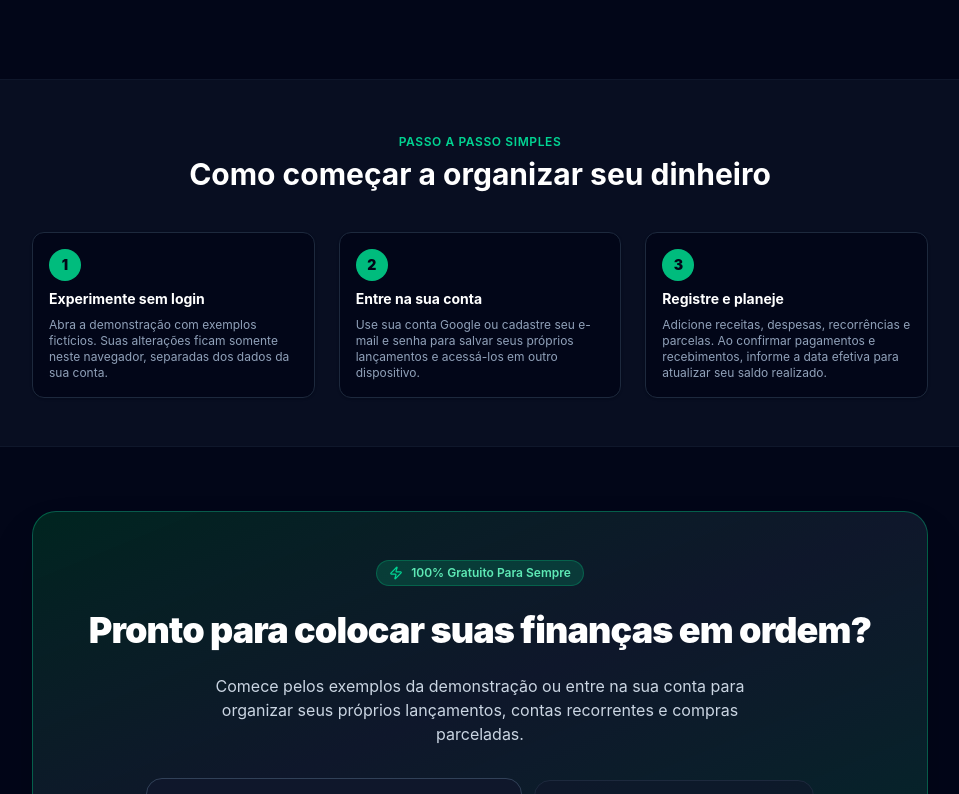
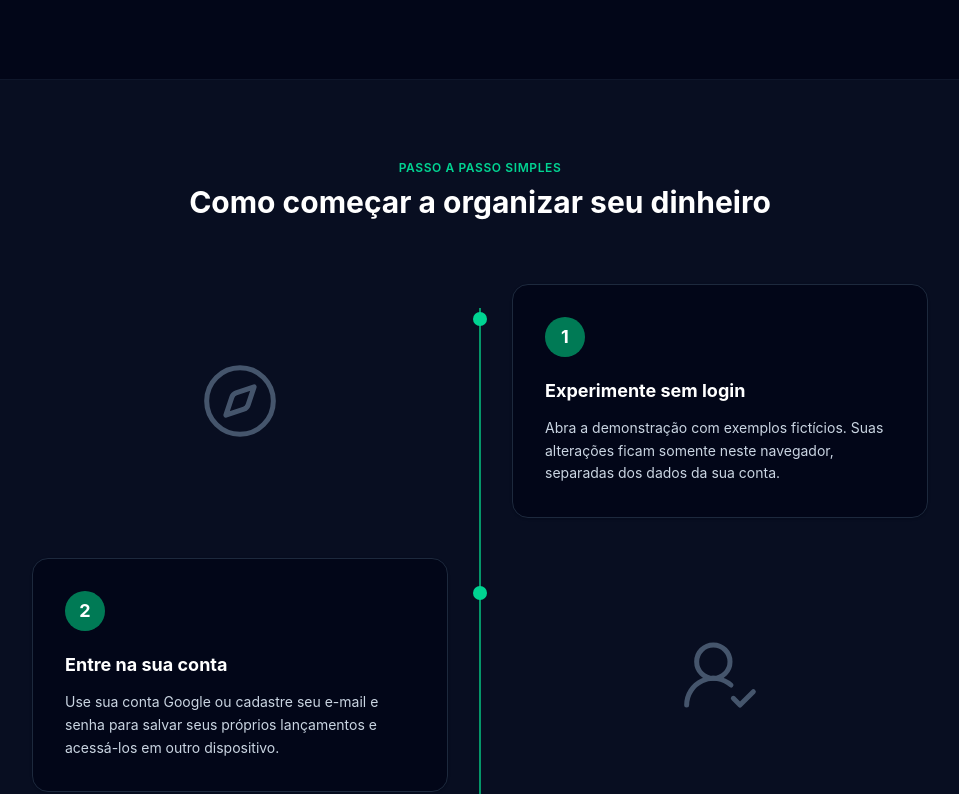
Before and after one commit to jonasnunees/ContandoDinheiro, a React (Vite) app: page / in a window 1280 px wide. Shown: the part 1466-2260 px from the top of the page, without its empty margins (160-1119 px from the left). Built offline with nearby package versions, Linux system fonts and the light colour scheme; no server answers.

Commit message:
feat: transforma passo a passo em linha do tempo acessível com animação na rolagem

```diff
--- /dev/null
+++ b/src/components/GettingStarted.tsx
@@ -0,0 +1,89 @@
+import { useEffect, useRef } from 'react';
+import { Compass, UserRoundCheck, Wallet } from 'lucide-react';
+
+const steps = [
+  {
+    title: 'Experimente sem login',
+    description: 'Abra a demonstração com exemplos fictícios. Suas alterações ficam somente neste navegador, separadas dos dados da sua conta.',
+    Icon: Compass,
+  },
+  {
+    title: 'Entre na sua conta',
+    description: 'Use sua conta Google ou cadastre seu e-mail e senha para salvar seus próprios lançamentos e acessá-los em outro dispositivo.',
+    Icon: UserRoundCheck,
+  },
+  {
+    title: 'Registre e planeje',
+    description: 'Adicione receitas, despesas, recorrências e parcelas. Ao confirmar pagamentos e recebimentos, informe a data efetiva para atualizar seu saldo realizado.',
+    Icon: Wallet,
+  },
+];
+
+export function GettingStarted() {
+  const listRef = useRef<HTMLOListElement>(null);
+
+  useEffect(() => {
+    const list = listRef.current;
+    const motion = window.matchMedia('(prefers-reduced-motion: reduce)');
+    if (!list || motion.matches || !('IntersectionObserver' in window)) return;
+
+    const items = Array.from(list.children);
+    const observer = new IntersectionObserver((entries) => {
+      entries.forEach((entry) => {
+        if (entry.isIntersecting) {
+          entry.target.removeAttribute('data-pending');
+          observer.unobserve(entry.target);
+        }
+      });
+    }, { threshold: 0.15 });
+
+    items.forEach((item) => {
+      // O conteúdo permanece visível sem suporte à animação ou ao JavaScript.
+      if (item.getBoundingClientRect().top >= window.innerHeight) {
+        item.setAttribute('data-pending', '');
+      }
+      observer.observe(item);
+    });
+
+    const revealAll = () => {
+      if (motion.matches) {
+        items.forEach((item) => item.removeAttribute('data-pending'));
+        observer.disconnect();
+      }
+    };
+    motion.addEventListener('change', revealAll);
+    return () => {
+      observer.disconnect();
+      motion.removeEventListener('change', revealAll);
+      items.forEach((item) => item.removeAttribute('data-pending'));
+    };
+  }, []);
+
+  return (
+    <section aria-labelledby="getting-started-title" className="py-16 sm:py-20 px-4 sm:px-8 bg-slate-100/60 dark:bg-slate-900/50 border-y border-slate-200 dark:border-slate-900">
+      <div className="max-w-4xl mx-auto">
+        <div className="text-center mb-12 sm:mb-16">
+          <p className="text-xs font-semibold text-emerald-700 dark:text-emerald-400 uppercase tracking-wider">Passo a passo simples</p>
+          <h2 id="getting-started-title" className="text-2xl sm:text-3xl font-bold text-slate-900 dark:text-white mt-2">Como começar a organizar seu dinheiro</h2>
+        </div>
+        {/* Safari precisa do papel explícito para preservar listas sem marcadores visuais. */}
+        {/* eslint-disable-next-line jsx-a11y/no-redundant-roles */}
+        <ol ref={listRef} className="getting-started-timeline" role="list">
+          {steps.map(({ title, description, Icon }, index) => (
+            <li key={title} className="getting-started-step">
+              <div className="getting-started-marker bg-emerald-600 dark:bg-emerald-400" aria-hidden="true" />
+              <div className="getting-started-card rounded-2xl bg-white dark:bg-slate-950 border border-slate-200 dark:border-slate-800 p-6 sm:p-8 shadow-sm">
+                <span aria-hidden="true" className="inline-flex items-center justify-center w-10 h-10 rounded-full bg-emerald-700 text-white font-bold text-lg mb-5">{index + 1}</span>
+                <h3 className="font-bold text-slate-900 dark:text-white text-base sm:text-lg">{title}</h3>
+                <p className="mt-3 text-sm text-slate-600 dark:text-slate-300 leading-relaxed">{description}</p>
+              </div>
+              <div className="getting-started-icon text-slate-300 dark:text-slate-600" aria-hidden="true">
+                <Icon size={80} strokeWidth={1.5} />
+              </div>
+            </li>
+          ))}
+        </ol>
+      </div>
+    </section>
+  );
+}
--- a/src/components/LandingPage.tsx
+++ b/src/components/LandingPage.tsx
@@ -14,6 +14,7 @@ import {
   Repeat2, CreditCard, CalendarDays, Github
 } from 'lucide-react';
 import { FeatureCarousel } from './FeatureCarousel';
+import { GettingStarted } from './GettingStarted';
 import { PWAInstallButton } from './PWAInstallButton';
 import { ThemeToggle } from './ThemeToggle';
 
@@ -316,51 +317,7 @@ export const LandingPage: React.FC<LandingPageProps> = ({
         </FeatureCarousel>
       </section>
 
-      {/* Explica os três passos para começar a usar o aplicativo. */}
-      <section className="py-12 px-4 sm:px-8 bg-slate-100/60 dark:bg-slate-900/50 border-y border-slate-200 dark:border-slate-900">
-        <div className="max-w-4xl mx-auto">
-          <div className="text-center mb-10">
-            <span className="text-xs font-semibold text-emerald-700 dark:text-emerald-400 uppercase tracking-wider">
-              Passo a Passo Simples
-            </span>
-            <h2 className="text-2xl sm:text-3xl font-bold text-slate-900 dark:text-white mt-1">
-              Como começar a organizar seu dinheiro
-            </h2>
-          </div>
-
-          <div className="grid grid-cols-1 sm:grid-cols-3 gap-6 text-center sm:text-left">
-            <div className="card-lift p-4 rounded-xl bg-white dark:bg-slate-950 border border-slate-200 dark:border-slate-800 space-y-2 shadow-sm">
-              <span className="inline-flex items-center justify-center w-8 h-8 rounded-full bg-emerald-500 text-slate-950 font-black text-sm">
-                1
-              </span>
-              <h3 className="font-bold text-slate-900 dark:text-white text-sm">Experimente sem login</h3>
-              <p className="text-xs text-slate-500 dark:text-slate-400">
-                Abra a demonstração com exemplos fictícios. Suas alterações ficam somente neste navegador, separadas dos dados da sua conta.
-              </p>
-            </div>
-
-            <div className="card-lift p-4 rounded-xl bg-white dark:bg-slate-950 border border-slate-200 dark:border-slate-800 space-y-2 shadow-sm">
-              <span className="inline-flex items-center justify-center w-8 h-8 rounded-full bg-emerald-500 text-slate-950 font-black text-sm">
-                2
-              </span>
-              <h3 className="font-bold text-slate-900 dark:text-white text-sm">Entre na sua conta</h3>
-              <p className="text-xs text-slate-500 dark:text-slate-400">
-                Use sua conta Google ou cadastre seu e-mail e senha para salvar seus próprios lançamentos e acessá-los em outro dispositivo.
-              </p>
-            </div>
-
-            <div className="card-lift p-4 rounded-xl bg-white dark:bg-slate-950 border border-slate-200 dark:border-slate-800 space-y-2 shadow-sm">
-              <span className="inline-flex items-center justify-center w-8 h-8 rounded-full bg-emerald-500 text-slate-950 font-black text-sm">
-                3
-              </span>
-              <h3 className="font-bold text-slate-900 dark:text-white text-sm">Registre e planeje</h3>
-              <p className="text-xs text-slate-500 dark:text-slate-400">
-                Adicione receitas, despesas, recorrências e parcelas. Ao confirmar pagamentos e recebimentos, informe a data efetiva para atualizar seu saldo realizado.
-              </p>
-            </div>
-          </div>
-        </div>
-      </section>
+      <GettingStarted />
 
       {/* Convite final para acessar o aplicativo. */}
       <section className="py-16 px-4 sm:px-8">
--- a/src/index.css
+++ b/src/index.css
@@ -2,6 +2,32 @@
 
 /* Aplica estilos escuros aos elementos dentro de uma página com a classe dark. */
 @custom-variant dark (&:where(.dark, .dark *));
+
+/* A ordem de leitura acompanha a sequência visual, inclusive no celular. */
+.getting-started-timeline { position: relative; list-style: none; padding: 0; margin: 0; }
+.getting-started-timeline::before { content: ''; position: absolute; top: 24px; bottom: 24px; left: 12px; width: 2px; background: #059669; }
+.getting-started-step { position: relative; display: grid; grid-template-columns: 26px minmax(0, 1fr); column-gap: 16px; padding-bottom: 32px; }
+.getting-started-step:last-child { padding-bottom: 0; }
+.getting-started-marker { position: absolute; left: 6px; top: 24px; width: 14px; height: 14px; border-radius: 50%; }
+.getting-started-card { grid-column: 2; }
+.getting-started-icon { display: none; }
+@media (min-width: 640px) {
+  .getting-started-timeline::before { left: calc(50% - 1px); }
+  .getting-started-step { grid-template-columns: minmax(0, 1fr) 64px minmax(0, 1fr); gap: 0; padding-bottom: 40px; align-items: center; }
+  .getting-started-marker { left: calc(50% - 7px); top: 28px; }
+  .getting-started-card { grid-column: 3; grid-row: 1; }
+  .getting-started-icon { display: flex; justify-content: center; grid-column: 1; grid-row: 1; }
+  .getting-started-step:nth-child(even) .getting-started-card { grid-column: 1; }
+  .getting-started-step:nth-child(even) .getting-started-icon { grid-column: 3; }
+}
+@media (prefers-reduced-motion: no-preference) {
+  .getting-started-card, .getting-started-icon { transition: opacity 800ms ease, transform 800ms ease; }
+  .getting-started-step[data-pending] .getting-started-card,
+  .getting-started-step[data-pending] .getting-started-icon { opacity: 0; transform: translateY(24px); }
+}
+@media print {
+  .getting-started-step .getting-started-card, .getting-started-step .getting-started-icon { opacity: 1 !important; transform: none !important; }
+}
 
 @layer base {
   /* Evita rolagem horizontal da página; tabelas usam seus próprios contêineres roláveis. */
```
